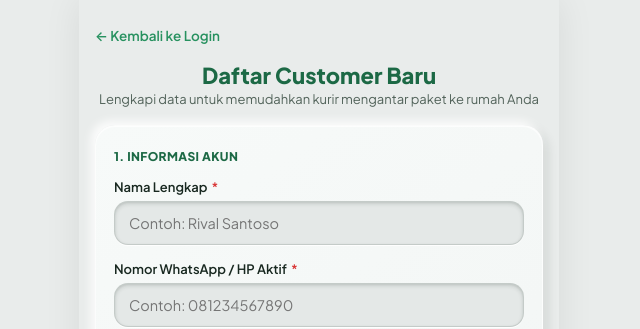
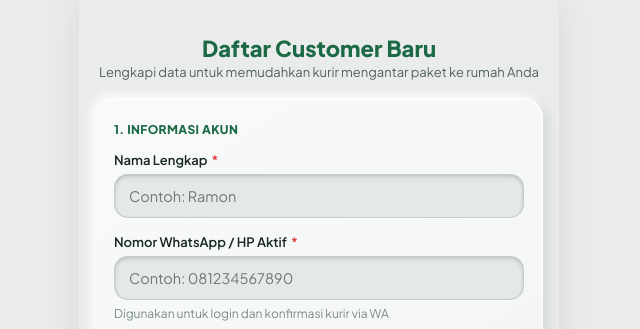
Before and after one commit to Unyil011/jastip-pelosok, a React (Vite) app: page /register-customer in a window 1280 px wide. Shown: the top 329 px of the page, without its empty margins (321-961 px from the left). Built offline with nearby package versions, Linux system fonts and the light colour scheme; no server answers; the database is empty; the HTML template or start-up script is replaced by a standard one.

Commit message:
Remove back to login button and update placeholder name to Ramon

```diff
--- a/src/pages/RegisterCustomer.jsx
+++ b/src/pages/RegisterCustomer.jsx
@@ -124,24 +124,7 @@ export default function RegisterCustomer() {
 
   return (
     <div className="app-container-no-nav">
-      <div style={{ marginBottom: '16px' }}>
-        <Link
-          to="/login"
-          style={{
-            display: 'inline-flex',
-            alignItems: 'center',
-            gap: '6px',
-            fontSize: '13.5px',
-            fontWeight: '600',
-            color: 'var(--color-primary)',
-            textDecoration: 'none',
-          }}
-        >
-          ← Kembali ke Login
-        </Link>
-      </div>
-
-      <div style={{ textAlign: 'center', marginBottom: '18px' }}>
+      <div style={{ textAlign: 'center', marginBottom: '18px', marginTop: '10px' }}>
         <h1 style={{ fontSize: '22px', fontWeight: '800', color: 'var(--color-primary-dark)' }}>
           Daftar Customer Baru
         </h1>
@@ -164,7 +147,7 @@ export default function RegisterCustomer() {
 
             <Input
               label="Nama Lengkap"
-              placeholder="Contoh: Rival Santoso"
+              placeholder="Contoh: Ramon"
               value={name}
               onChange={(e) => setName(e.target.value)}
               required
```
